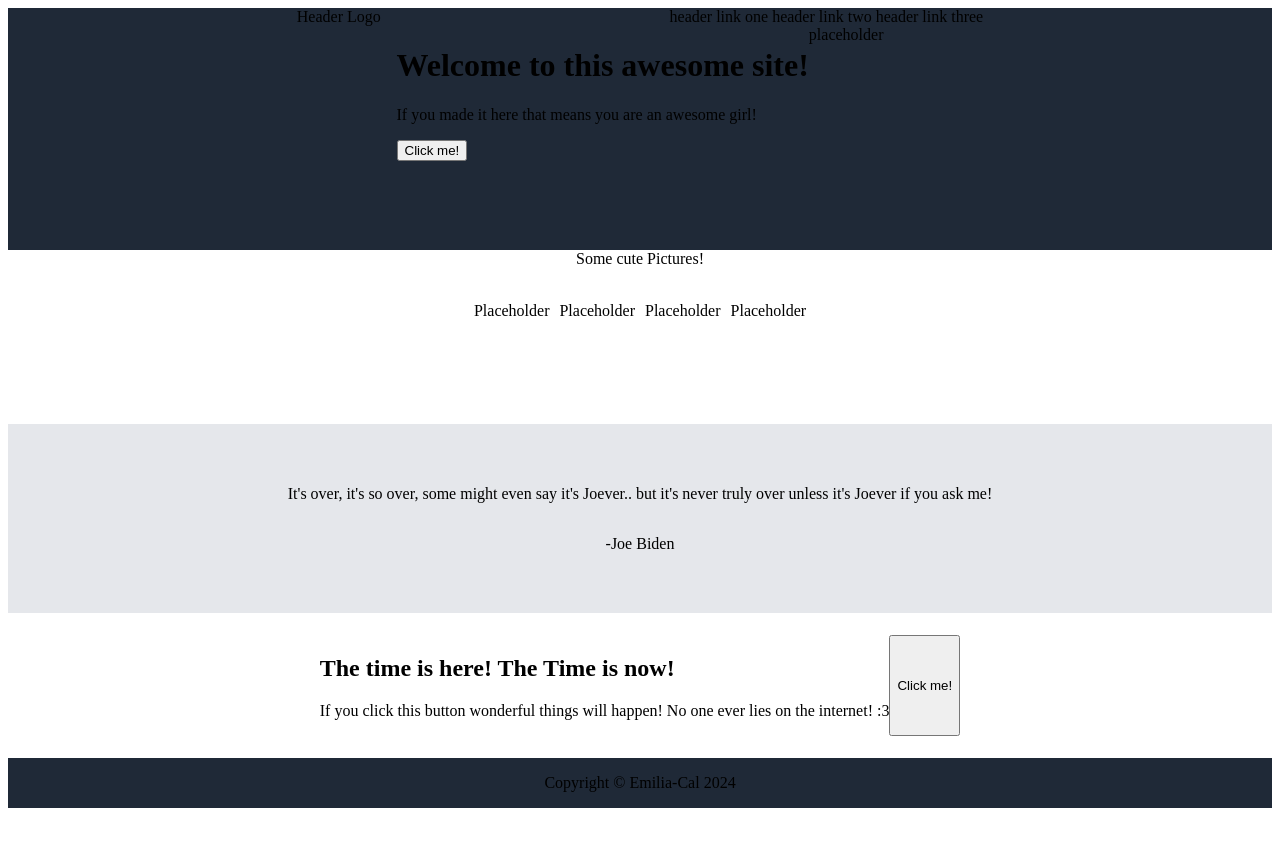
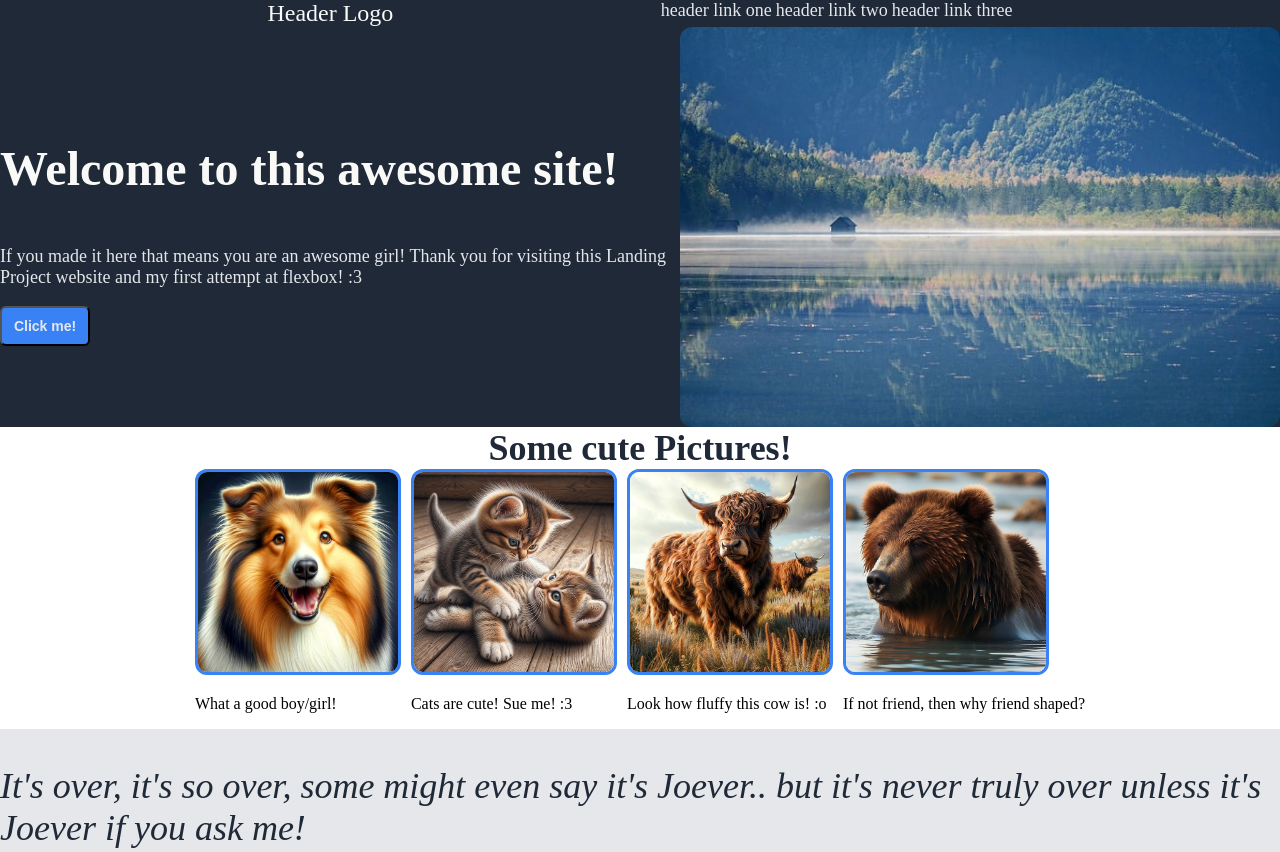
Before and after one commit to Emilia-Cal/odin-landing-page, a plain HTML site: page index.html in a window 1280 px wide. Shown: the top 852 px of the page. Before the commit the page ends 816 px from the top, so only its background shows below. Drawn offline with Linux system fonts and the light colour scheme.

Commit message:
Flesh out the Page further with CSS and Images

```diff
--- a/index.html
+++ b/index.html
@@ -9,37 +9,37 @@
         <div class="header">
             <div class="logo">Header Logo</div>
             <div class="links">
-                <a>header link one</a>
-                <a>header link two</a>
-                <a>header link three</a>
+                <a href=".">header link one</a>
+                <a href=".">header link two</a>
+                <a href=".">header link three</a>
             </div>
         </div>
         <div class="hero">
             <div class="hero-main">
                 <h1 class="hero-header">Welcome to this awesome site!</h1>
-                <p class="hero-text">If you made it here that means you are an awesome girl!</p>
+                <p class="hero-text">If you made it here that means you are an awesome girl! Thank you for visiting this Landing Project website and my first attempt at flexbox! :3</p>
                 <button class="sign-up-hero">Click me!</button>
             </div>
-            <img src="" alt="" class="top-image">placeholder</img>
+            <img src="images/lake.jpg" alt="A nice lake." class="top-image">
         </div>
         <div class="information">
             <div class="information-top">Some cute Pictures!</div>
             <div class="information-info">
                 <div class="info">
-                    <img src="" alt="">
-                    <p>Placeholder</p>
+                    <img src="images/dog.jpg" alt="A good Boy/Girl">
+                    <p>What a good boy/girl!</p>
                 </div>
                 <div class="info">
-                    <img src="" alt="">
-                    <p>Placeholder</p>
+                    <img src="images/cats.jpg" alt="2 playing cats">
+                    <p>Cats are cute! Sue me! :3</p>
                 </div>
                 <div class="info">
-                    <img src="" alt="">
-                    <p>Placeholder</p>
+                    <img src="images/cow.jpg" alt="A fluffy cow">
+                    <p>Look how fluffy this cow is! :o</p>
                 </div>
                 <div class="info">
-                    <img src="" alt="">
-                    <p>Placeholder</p>
+                    <img src="images/bear.jpg" alt="A wet bear">
+                    <p>If not friend, then why friend shaped?</p>
                 </div>
             </div>
         </div>
--- a/style.css
+++ b/style.css
@@ -2,6 +2,18 @@ body {
     min-height: 100vh;
     display: flex;
     flex-direction: column;
+    margin: 0px;
+    padding: 0px;
+}
+
+button {
+    border-radius: 6px;
+    padding: 10px;
+    background-color: #3882F6;
+    color: #E5E7EB;
+    font-size: 14px;
+    font-weight: bold;
+    width: 90px;
 }
 
 .header {
@@ -10,24 +22,66 @@ body {
     background-color: #1F2937;
 }
 
+.logo {
+    font-size: 24px;
+    color: #F9FAF8;
+}
+
+a {
+    font-size: 18px;
+    color: #E5E7EB;
+    text-decoration: none;
+}
+
 .hero {
     display: flex;
     justify-content: center;
+    align-items: center;
     flex: 2 1 auto;
     background-color: #1F2937;
 }
 
+.hero-main {
+    display: flex;
+    flex-direction: column;
+    flex-wrap: wrap;
+}
+
+.hero-header {
+    font-size: 48px;
+    font-weight: bolder;
+    color: #F9FAF8;
+}
+.hero-text {
+    font-size: 18px;
+    color: #E5E7EB;
+}
+
+.top-image {
+    max-width: 600px;
+    border: unset;
+}
 .information {
     display: flex;
     flex-direction: column;
-    flex: 2 1 auto;
 }
 
 .information-top {
     display: flex;
     justify-content: center;
     align-items: center;
+    font-size: 36px;
+    font-weight: bolder;
+    color: #1F2937;
 }
+
+img {
+    max-width: 200px;
+    border-radius: 12px;
+    border: solid;
+    border-color: #3882F6;
+}
+
 .information-info {
     display: flex;
     justify-content: center;
@@ -44,6 +98,13 @@ body {
     background-color: #E5E7EB;
 }
 
+.quote-text {
+    font-size: 36px;
+    font-weight: lighter;
+    font-style: italic;
+    color: #1F2937;
+}
+
 .cta {
     display: flex;
     justify-content: center;
@@ -53,6 +114,9 @@ body {
 
 .cta-box {
     display: flex;
+    background-color: #3882F6;
+    margin: 20px;
+    border-radius: 6px;
 }
 
 .footer {
@@ -60,4 +124,6 @@ body {
     justify-content: center;
     align-items: center;
     background-color: #1F2937;
+    font-size: 18px;
+    color: #E5E7EB;
 }
```
Also changed, not shown: images/bear.jpg (added), images/cats.jpg (added), images/cow.jpg (added), images/dog.jpg (added), images/lake.jpg (added), images/placeholder.txt (deleted).
